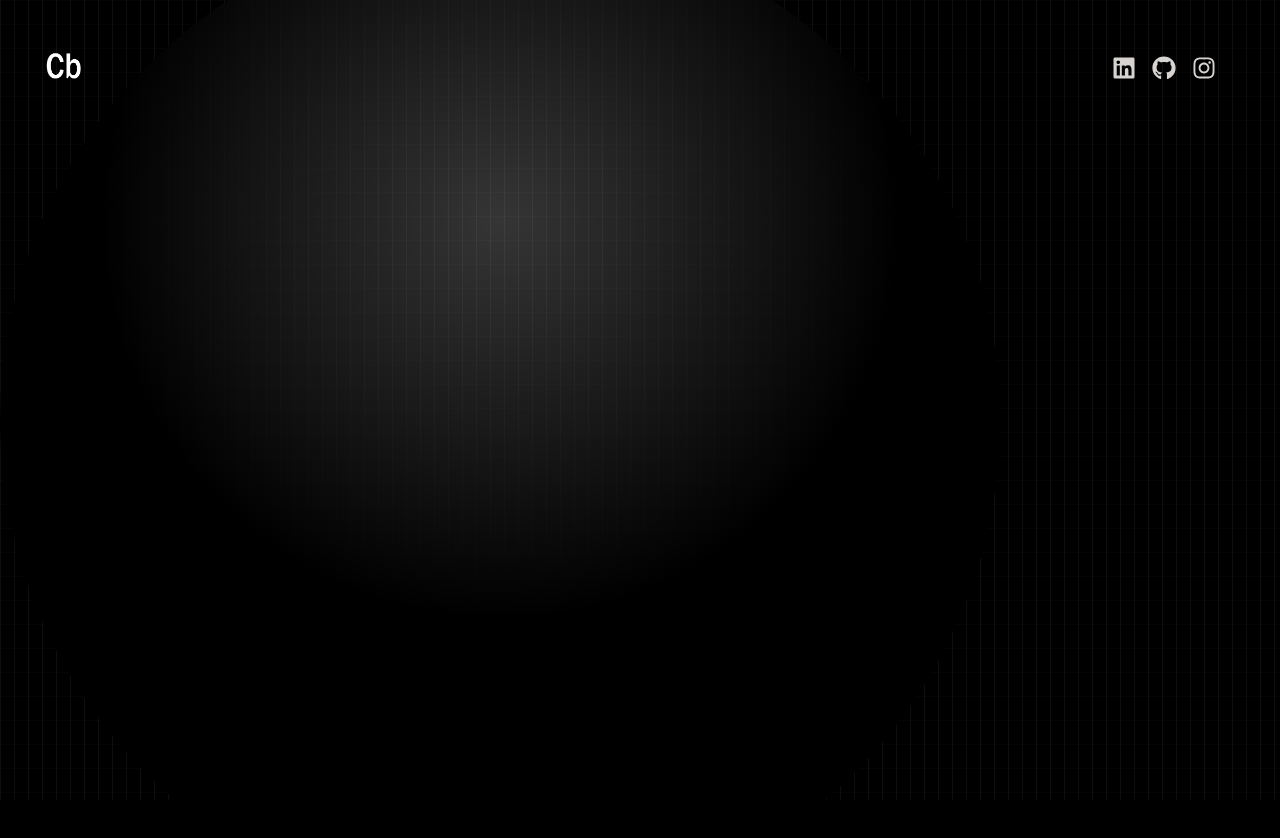
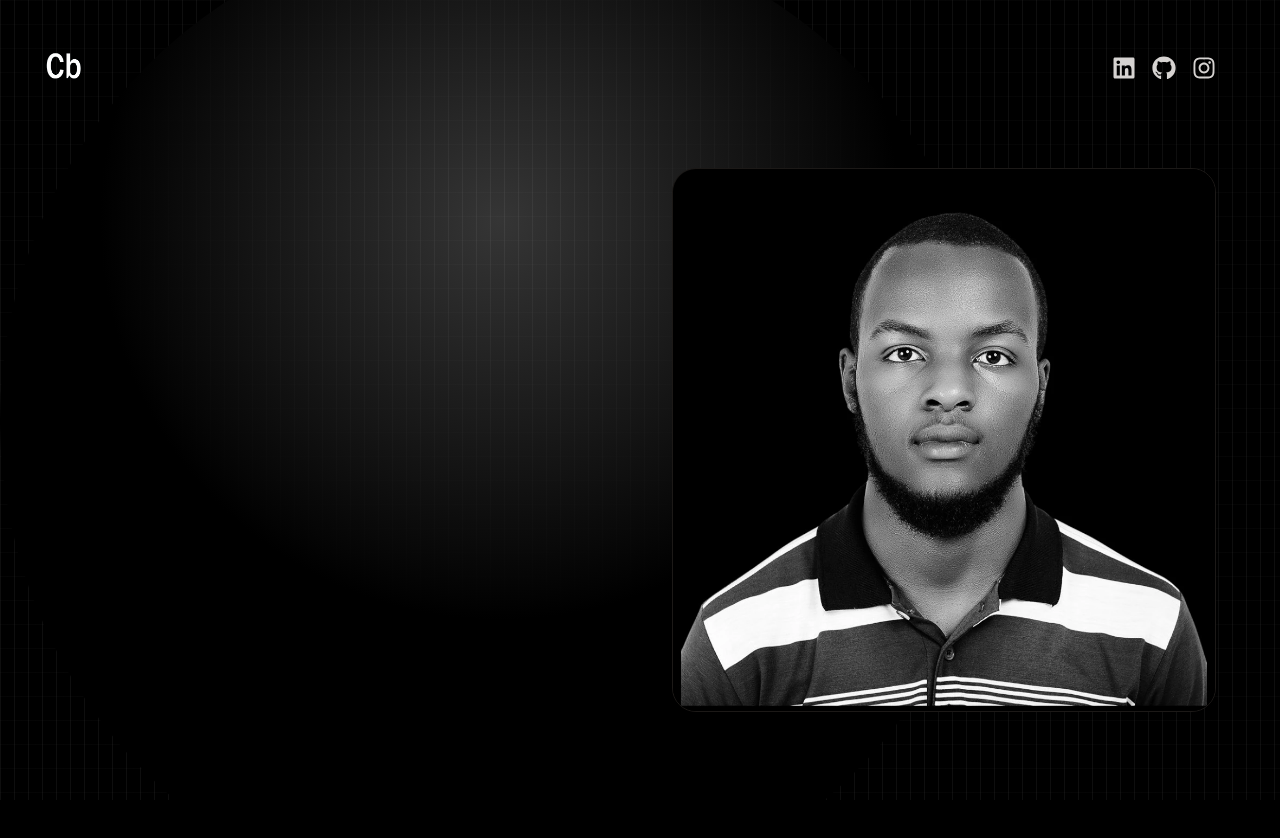
Before and after one commit to cedrick13bienvenue/portfolio, a React (Vite) app: page / in a window 1280 px wide. Shown: the top 838 px of the page. Before the commit the page ends 800 px from the top, so only its background shows below. Built offline with nearby package versions, Linux system fonts and the light colour scheme.

Commit message:
Added Hero.jsx on App.jsx and Image added

```diff
--- a/src/App.jsx
+++ b/src/App.jsx
@@ -1,3 +1,4 @@
+import Hero from "./components/Hero";
 import Navbar from "./components/Navbar";
 
 const App = () => {
@@ -11,6 +12,7 @@ const App = () => {
       </div>
       <div className="container mx-auto px-8">
         <Navbar />
+        <Hero />
       </div>
     </div>
   );
--- a/src/components/Hero.jsx
+++ b/src/components/Hero.jsx
@@ -1,5 +1,20 @@
+import profile from "../assets/profile.webp";
 const Hero = () => {
-  return <div>Hero</div>;
+  return (
+    <div className="pb-4 lg:mb-36">
+      <div className="flex flex-wrap lg:flex-row-reverse">
+        <div className="w-full lg:w-1/2">
+          <div className="flex justify-center lg:p-8">
+            <img
+              src={profile}
+              alt="Cedrick Bienvenue"
+              className="border border-stone-900 rounded-3xl"
+            />
+          </div>
+        </div>
+      </div>
+    </div>
+  );
 };
 
 export default Hero;
```
